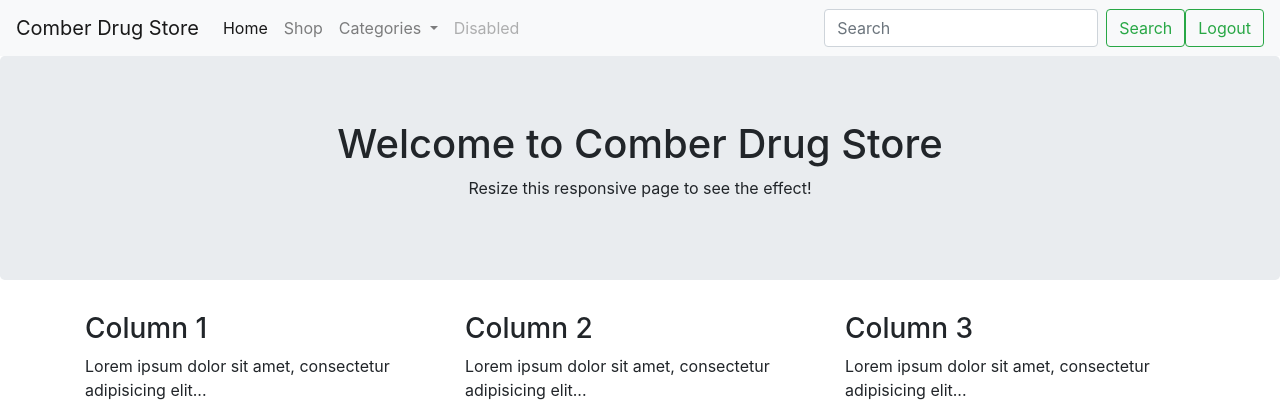
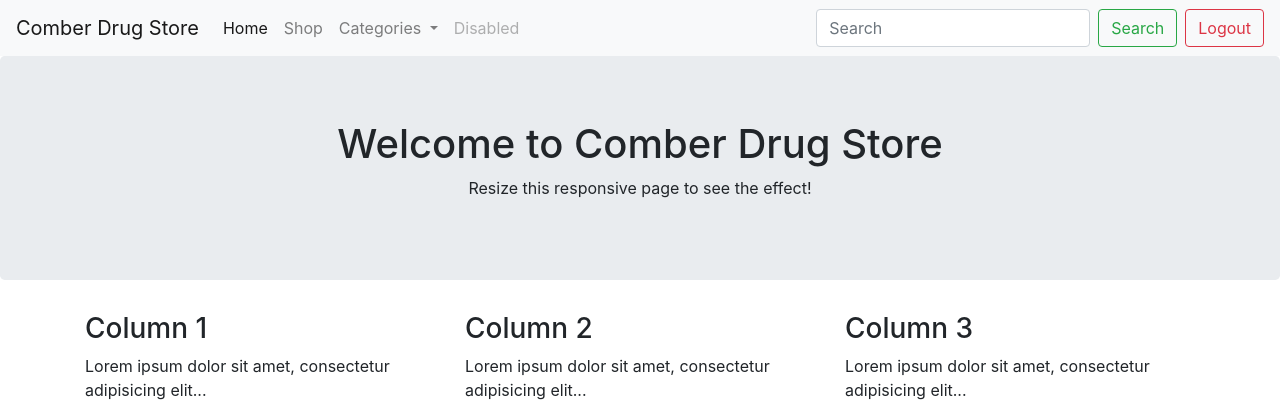
Before and after one commit to npatel17Confed/WD3-Project-1, a PHP site: page / in a window 1280 px wide. Shown: the top 419 px of the page. Run offline with PHP 8.4, Linux system fonts and the light colour scheme.

Commit message:
logout done

```diff
--- /dev/null
+++ b/auth/logout.php
@@ -0,0 +1,6 @@
+<?php
+session_start();
+session_destroy();
+header("location: login.php");
+
+?>
--- a/index.php
+++ b/index.php
@@ -36,8 +36,8 @@
     </ul>
     <form class="form-inline my-2 my-lg-0">
       <input class="form-control mr-sm-2" type="search" placeholder="Search" aria-label="Search">
-      <button class="btn btn-outline-success my-2 my-sm-0" type="submit">Search</button>
-      <button class="btn btn-outline-success my-2 my-sm-0" type="submit">Logout</button>
+      <button class="btn btn-outline-success my-2 my-sm-0 mr-2" type="submit">Search</button>
+      <a href='./auth/logout.php' class="btn btn-outline-danger my-2 my-sm-0">Logout</a>
 
     </form>
   </div>
```
